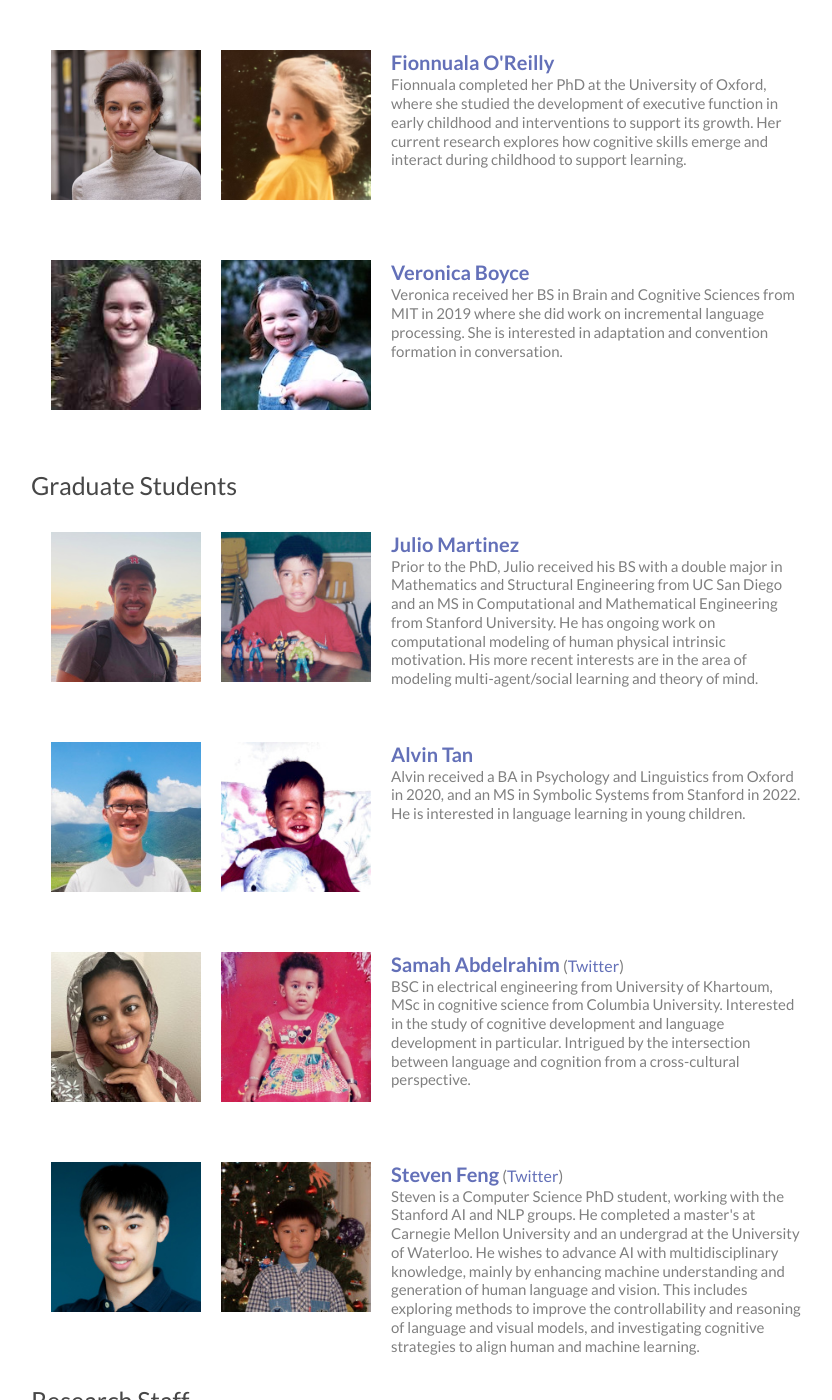
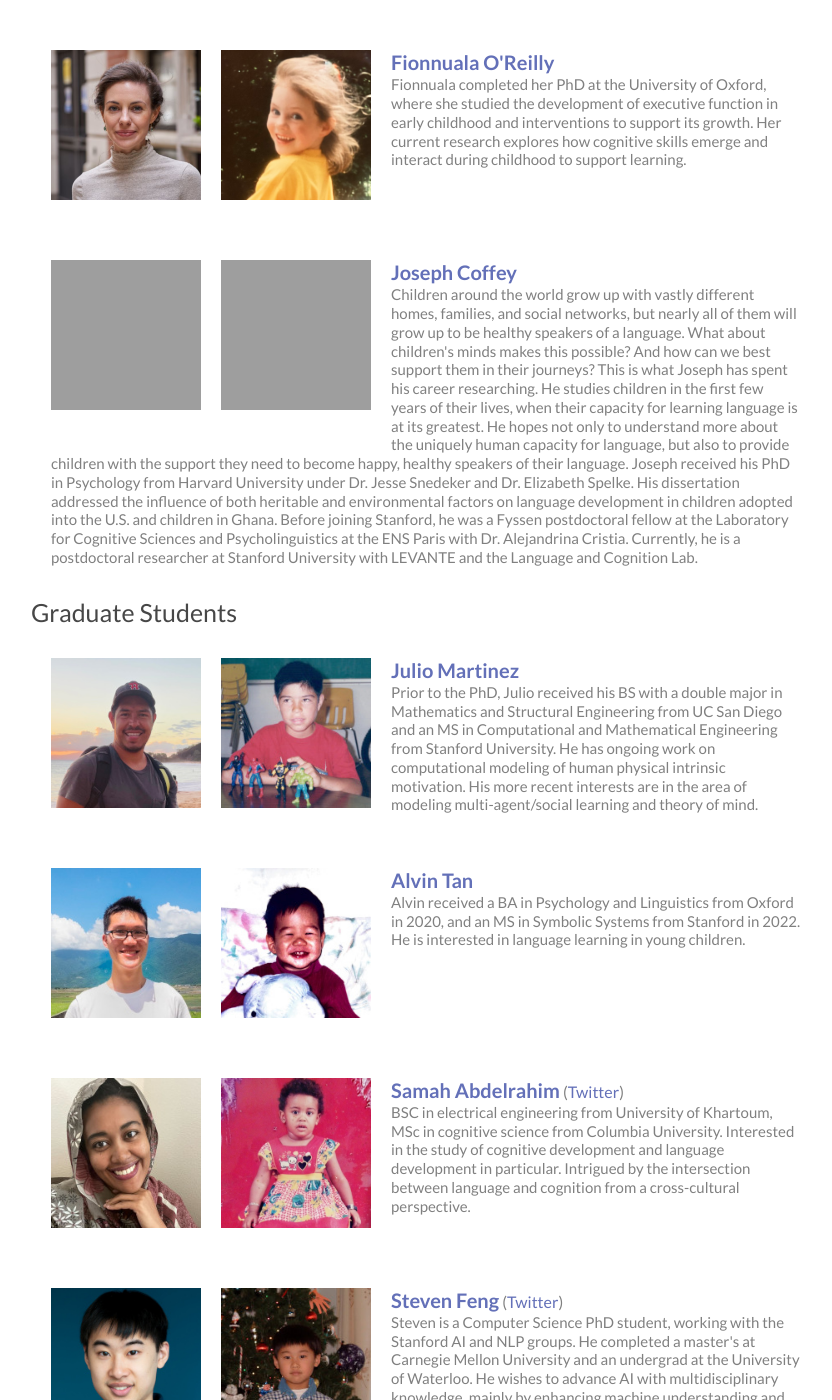
Before and after one commit to langcog/website, a Jekyll site: the page built from 02-people.html, in a window 1280 px wide and 1400 px high, scrolled down 1848 px. Shown: the whole window, without its empty margins (234-1066 px from the left). Built offline with Jekyll 4.4.1, drawn with Linux system fonts in a browser that asks for light colours; nearby versions of some CDN libraries; a script that is not in the unit is left out; some of the changed text lies outside the part shown.

Commit message:
Add Joseph Coffey

```diff
--- a/_data/langcoglab.yml
+++ b/_data/langcoglab.yml
@@ -54,14 +54,23 @@
          Fionnuala completed her PhD at the University of Oxford, where she studied the development of executive
          function in early childhood and interventions to support its growth. Her current research explores how
          cognitive skills emerge and interact during childhood to support learning.
-    - name: Veronica Boyce
-      img: veronica.jpg
-      baby: veronica_baby.jpg
-      webpage: https://vboyce.github.io/
+    - name: Joseph Coffey
+      img: joe.jpg
+      baby: joe_baby.png
+      webpage: https://sites.google.com/g.harvard.edu/josephcoffey/home
       bio:
         - >
-         Veronica received her BS in Brain and Cognitive Sciences from MIT in 2019 where she did work
-         on incremental language processing. She is interested in adaptation and convention formation in conversation.
+         Children around the world grow up with vastly different homes, families, and social networks, but nearly all of them
+         will grow up to be healthy speakers of a language. What about children's minds makes this possible? And how can we
+         best support them in their journeys? This is what Joseph has spent his career researching. He studies children in the
+         first few years of their lives, when their capacity for learning language is at its greatest. He hopes not only to
+         understand more about the uniquely human capacity for language, but also to provide children with the support they need
+         to become happy, healthy speakers of their language. Joseph received his PhD in Psychology from Harvard University under
+         Dr. Jesse Snedeker and Dr. Elizabeth Spelke. His dissertation addressed the influence of both heritable and environmental
+         factors on language development in children adopted into the U.S. and children in Ghana. Before joining Stanford, he was
+         a Fyssen postdoctoral fellow at the Laboratory for Cognitive Sciences and Psycholinguistics at the ENS Paris with Dr. Alejandrina
+         Cristia. Currently, he is a postdoctoral researcher at Stanford University with LEVANTE and the Language and Cognition Lab.
+
 - role: Graduate Students
   people:
     - name: Julio Martinez
@@ -106,26 +115,6 @@
          controllability and reasoning of language and visual models, and investigating cognitive strategies to align human and machine learning.
 - role: Research Staff
   people:
-    - name: Bobby Sparks
-      img: bobby.jpg
-      baby: bobby_baby.png
-      webpage: https://rbzsparks.github.io
-      social: https://bsky.app/profile/rbzsparks.bsky.social
-      socialname: BlueSky
-      bio:
-        - >
-          Bobby is a Research Professional. He received his B.S. in Symbolic Systems with a focus in Cognitive Science
-          from Stanford University where he was a honors student in the Social Learning Lab. He is interested in developmental variability,
-          characterizing the structure of our early learning environmnets, and how we adapt our learning strategies to different contexts.
-    - name: Meesha Ryan
-      img: meesha.jpeg
-      baby: meesha_baby.jpg
-      bio:
-        - >
-          Meesha is a Research Coordinator. They graduated from Skidmore College with a BA in Psychology and a minor in English Literature.
-          During their undergraduate studies, they worked in Dr. Jess Sullivan's Language and Cognition Lab and Dr. Corinne Moss-Racusin's
-          Social and Intergroup Dynamics Lab. Meesha is interested in researching the intersections of children's emotional development,
-          social development, and language acquisition (particularly acquisition of words pertaining to abstract concepts).
     - name: Victor Moreno
       img: victormoreno.jpg
       baby: victor_baby.jpg
@@ -142,7 +131,6 @@
           Serena is a research coordinator. She graduated from UCLA with a BA in Psychology and a minor in Education Studies. During undergrad, she was a
           research assistant in UCLA's Cognitive and Clinical Neuroscience Lab. Serena is interested in how social and cultural influences shape adolescent
           development, and how these factors can contribute to the onset of mental health difficulties.
-
     - name: Heidi Baumgartner
       img: heidi.jpg
       baby: heidi_baby.png
@@ -191,15 +179,7 @@
 
 - role: Honors Students
   people:
-    - name: Maya Martinez-Krams
-      img: maya.png
-      baby: maya_baby.png
-      bio:
-        - >
-         Maya is a current research assistant. She is an undergraduate student pursuing a B.A. in Psychology. Maya is
-         currently working on a study investigating children's capacity to understand and learn from different kinds
-         of pictures. She is excited to learn more about children's learning trajectories across different cultures
-         as well as cognitive developmental psychology more broadly.
+
 
 - role: Senior Research Assistants
   people:
@@ -227,18 +207,18 @@
          Yasmine is a current Research Assistant completing her B.A. in Psychology at UC Berkeley. She is interested in children’s language development and categorisation,
          and how factors like noise and emotion shape early word learning, as well as how children represent concepts through drawing and early writing. Yasmine is excited
          to explore how children learn from their environments and how they acquire language more broadly.
-    - name: Dena Kumsa
-      img: dena.JPG
-      baby: dena_baby.png
-      bio:
-        - >
-         Dena is a current Research Assistant. She is a senior at Stanford pursuing a B.S. in Human Biology and a minor in
-         Art History. Dena is interested in how children's neuropsychological development and pathologies manifest across
-         cultures, as well as the associated clinical and educational implications. She is excited to learn more about
-         picture comprehension and how children interact with their visual environments.
 
 - role: Lab Alums
   people:
+    - name: Bobby Sparks
+      was: Lab Manager
+      now: Graduate Student, Harvard University
+    - name: Meesha Ryan
+      was: Research Coordinator
+      now: Graduate Student, University of Oregon
+    - name: Veronica Boyce
+      was: Graduate Student
+      now: Postdoctoral Scholar, MIT
     - name: Sachin Allums
       was: Research Coordinator
       now: Fulbright Scholar, South Korea
@@ -390,6 +370,9 @@
       now: Fulbright English Teaching Program
 - role: Former Honors Students
   people:
+    - name: Maya Martinez-Krams
+      year: 2026
+      program: Psychology
     - name: Malia Perez
       year: 2025
       program: Human Biology
@@ -452,6 +435,9 @@
       program: Symbolic Systems
 - role: Summer Interns
   people:
+    - name: Dena Kumsa
+      year: 2025
+      program: Stanford University Human Biology
     - name: Sadio Abdi
       year: 2024
       program: Stanford University Psychology
```
